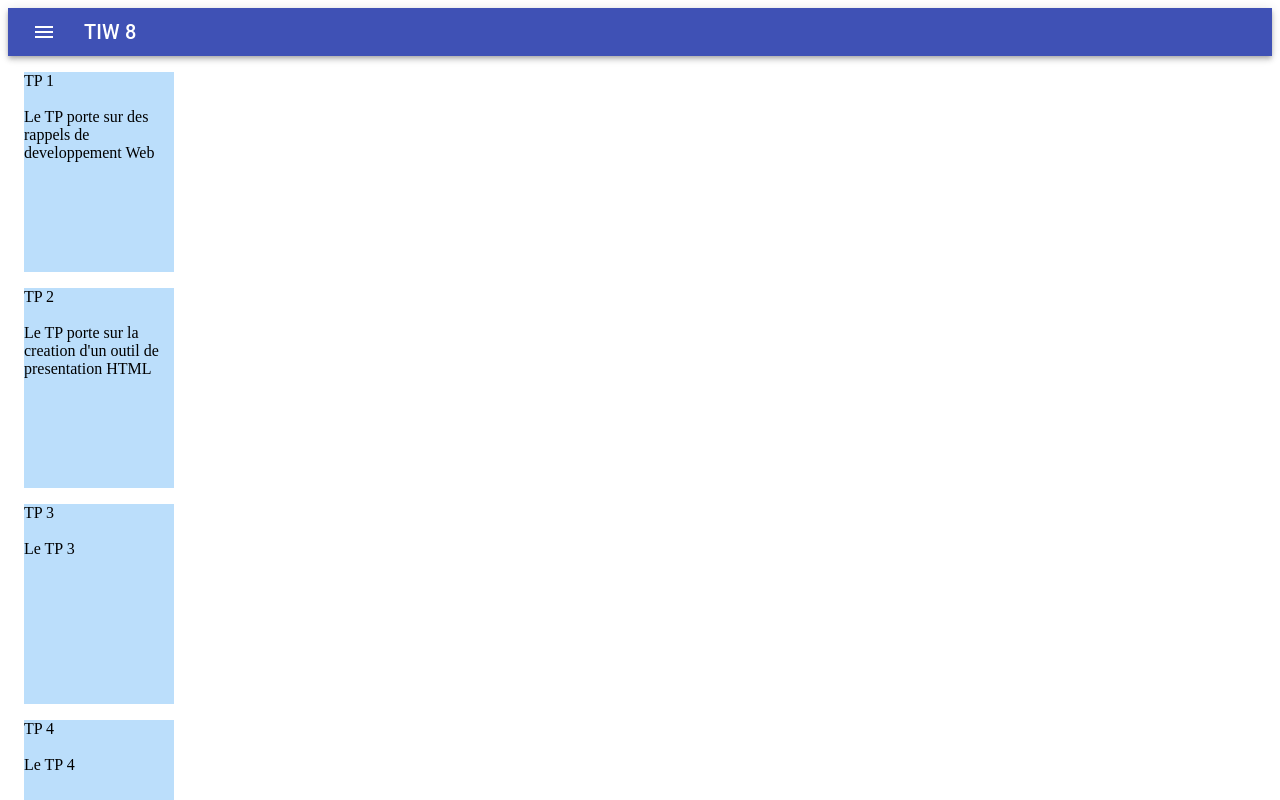
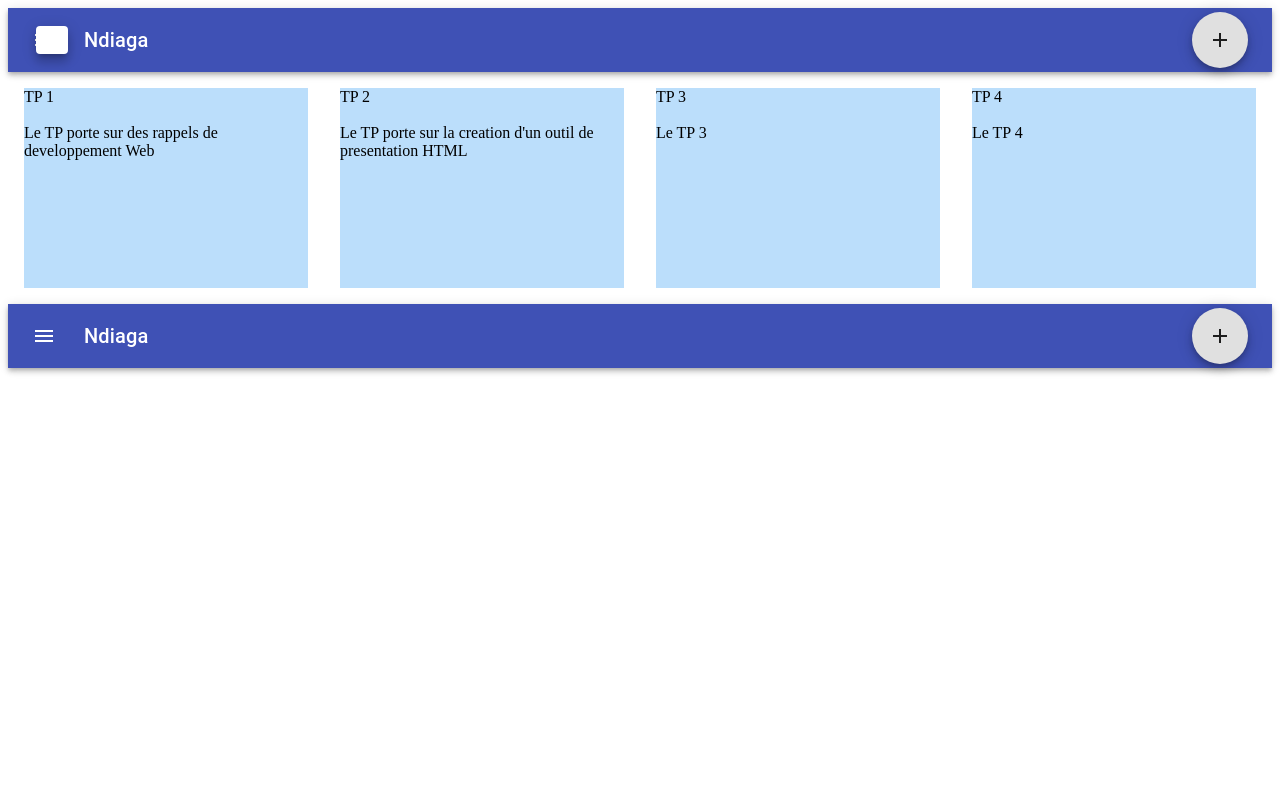
Before and after one commit to NdiagaSarr/TP2_APP_Multisurface, a React app: page / in a window 1280 px wide. Both pictures are taken after a click on the button 44 px from the left and 32 px from the top of the page. Shown: the top 800 px of the page. Built offline with nearby package versions, Linux system fonts and the light colour scheme.

Commit message:
Ajout des action et optimisation de toolbar

```diff
--- a/src/App.jsx
+++ b/src/App.jsx
@@ -1,6 +1,9 @@
 import React from 'react';
 import Board from './components/Board';
 import AppToolbar from './components/AppToolbar';
+import store from './store/index';
+
+window.store = store;
 
 const Tableau = [
   {
@@ -56,19 +59,21 @@ function App() {
   const [boards] = React.useState(Tableau);
   return (
     <div className="app">
-      <div className="postits">
+      <div className="board">
         {
           boards.map((postits, index) => (
             <div>
               <AppToolbar
-                key={postits.postits.id}
+                key={postits.id}
                 index={index}
                 postits={postits}
               />
-              <Board
-                index={index}
-                postits={postits}
-              />
+              <div className="postits">
+                <Board
+                  index={index}
+                  postits={postits}
+                />
+              </div>
             </div>
           ))
         }
--- a/src/components/AppToolbar.jsx
+++ b/src/components/AppToolbar.jsx
@@ -1,11 +1,14 @@
 import React from 'react';
-
 import { makeStyles } from '@material-ui/core/styles';
 import AppBar from '@material-ui/core/AppBar';
 import Toolbar from '@material-ui/core/Toolbar';
 import Typography from '@material-ui/core/Typography';
 import IconButton from '@material-ui/core/IconButton';
 import MenuIcon from '@material-ui/icons/Menu';
+import MenuItem from '@material-ui/core/MenuItem';
+import Menu from '@material-ui/core/Menu';
+import Fab from '@material-ui/core/Fab';
+import AddIcon from '@material-ui/icons/Add';
 
 const useStyles = makeStyles((theme) => ({
   root: {
@@ -14,22 +17,68 @@ const useStyles = makeStyles((theme) => ({
   menuButton: {
     marginRight: theme.spacing(2),
   },
+  title: {
+    flexGrow: 1,
+  },
 }));
 
 function AppToolbar(postit) {
   const classes = useStyles();
+  const postits = postit;
+
+  const [auth] = React.useState(true);
+  const [anchorEl, setAnchorEl] = React.useState(null);
+  const open = Boolean(anchorEl);
+
+  const handleMenu = (event) => {
+    setAnchorEl(event.currentTarget);
+  };
+
+  const handleClose = () => {
+    setAnchorEl(null);
+  };
 
   return (
-
     <div className={classes.root}>
       <AppBar position="static">
-        <Toolbar variant="dense">
-          <IconButton edge="start" className={classes.menuButton} color="inherit" aria-label="menu">
+        <Toolbar>
+          <IconButton
+            edge="start"
+            className={classes.menuButton}
+            onClick={handleMenu}
+            color="inherit"
+            aria-label="menu"
+          >
             <MenuIcon />
           </IconButton>
-          <Typography variant="h6" color="inherit">
-            {postit.postits.title}
+          <Menu
+            id="menu-appbar"
+            anchorEl={anchorEl}
+            anchorOrigin={{
+              vertical: 'top',
+              horizontal: 'right',
+            }}
+            keepMounted
+            transformOrigin={{
+              vertical: 'top',
+              horizontal: 'right',
+            }}
+            open={open}
+            onClose={handleClose}
+          >
+            <MenuItem onClick={handleClose}>{postits.title}</MenuItem>
+          </Menu>
+          <Typography variant="h6" className={classes.title}>
+            Ndiaga
+
           </Typography>
+          {auth && (
+            <div>
+              <Fab color="red" aria-label="add">
+                <AddIcon />
+              </Fab>
+            </div>
+          )}
         </Toolbar>
       </AppBar>
     </div>
--- a/src/index.html
+++ b/src/index.html
@@ -4,6 +4,14 @@
     <meta charset="UTF-8">
     <meta http-equiv="X-UA-Compatible" content="IE=edge">
     <meta name="viewport" content="width=device-width, initial-scale=1.0">
+    <style type="text/css">
+    	.postits{
+    		display: flex;
+    	}
+        .board{
+            flex-wrap: wrap;
+        }
+    </style>
     <title>TP2 React</title>
 </head>
 <body>
--- /dev/null
+++ b/src/reducers/index.jsx
@@ -0,0 +1,19 @@
+const initialState = {
+  index: 1,
+  boards: [],
+};
+function rootReducer(state = initialState, action) {
+  switch (action.type) {
+    /* case CREATE_POSTIT:
+      return 0;
+    case DELETE_POSTIT:
+      return 0;
+    case CREATE_BOARD:
+      return 0;
+    case DELETE_BOARD:
+      return 0; */
+    default:
+      return state;
+  }
+}
+export default rootReducer;
--- /dev/null
+++ b/src/store/index.jsx
@@ -0,0 +1,6 @@
+import { createStore } from 'redux';
+import rootReducer from '../reducers/index';
+
+const store = createStore(rootReducer);
+
+export default store;
```
Also changed, not shown: package.json (+9 -7 lines), src/actions/index.jsx (added, +24 -0 lines), 1 other file (tests, documents, lock files or other folders).
